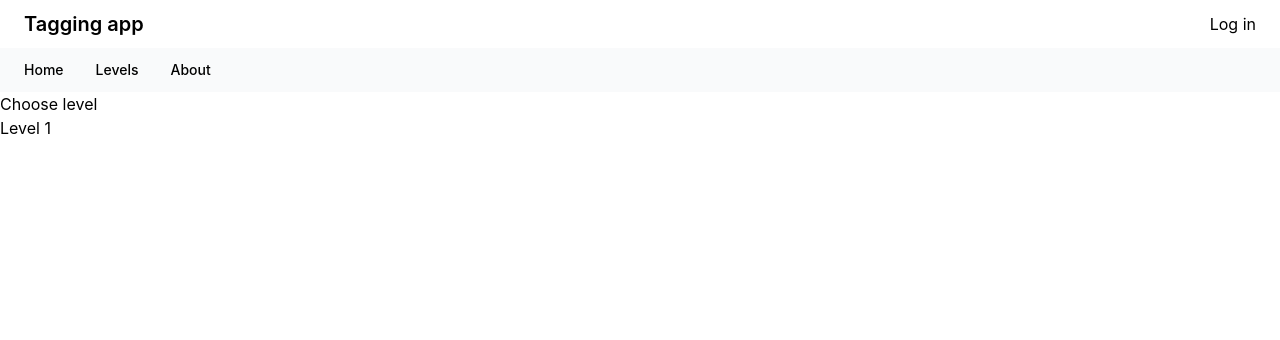
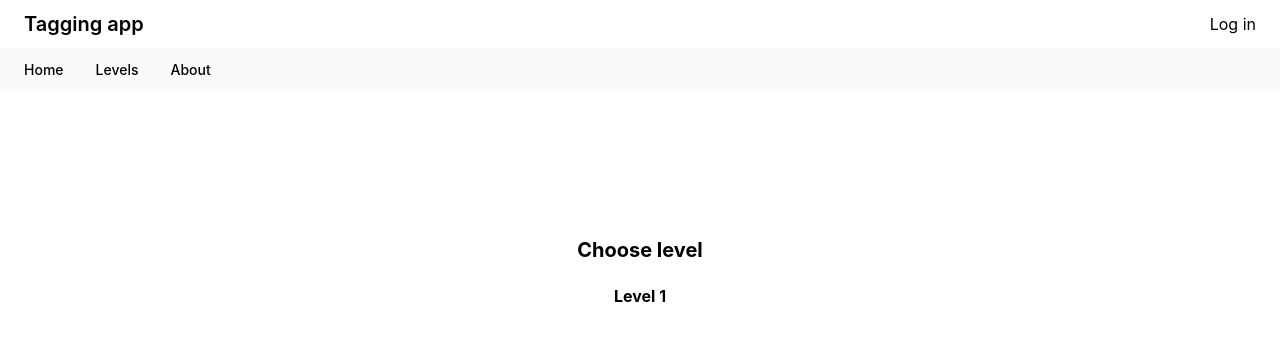
Before and after one commit to Zaltman/tagging-app, a React (Create React App) app: page /gamepage in a window 1280 px wide. Shown: the top 340 px of the page. Built offline with nearby package versions, Linux system fonts and the light colour scheme; no server answers.

Commit message:
Css improvement

```diff
--- a/src/components/Gamepage.js
+++ b/src/components/Gamepage.js
@@ -2,9 +2,13 @@ import { Link } from 'react-router-dom';
 
 export default function GamePage() {
   return (
-    <div className="gamePage">
-      <p>Choose level</p>
-      <Link to={'/level1'}>Level 1</Link>
+    <div className="flex items-center justify-center">
+      <div className="font-bold rounded-lg m-36 text-center">
+        <h2 className="font-bold text-xl rounded-lg text-center mb-5">Choose level</h2>
+        <Link to={'/level1'} className="text-center w-full">
+          Level 1
+        </Link>
+      </div>
     </div>
   );
 }
--- a/src/components/Homepage.js
+++ b/src/components/Homepage.js
@@ -2,12 +2,14 @@
 // import Register from './Register';
 export default function Homepage() {
   return (
-    <div className="homePage">
-      <h1>Main info</h1>
+    <div className="flex items-center justify-center">
+      <div className="font-bold rounded-lg m-36">
+        <h1>Main info</h1>
 
-      <h2>Lorem ipsum dolor sit amet.</h2>
-      <h2>Id esse neque maxime itaque.</h2>
-      <h2>Animi dolores maiores culpa laudantium!</h2>
+        <h2>Lorem ipsum dolor sit amet.</h2>
+        <h2>Id esse neque maxime itaque.</h2>
+        <h2>Animi dolores maiores culpa laudantium!</h2>
+      </div>
     </div>
   );
 }
```
